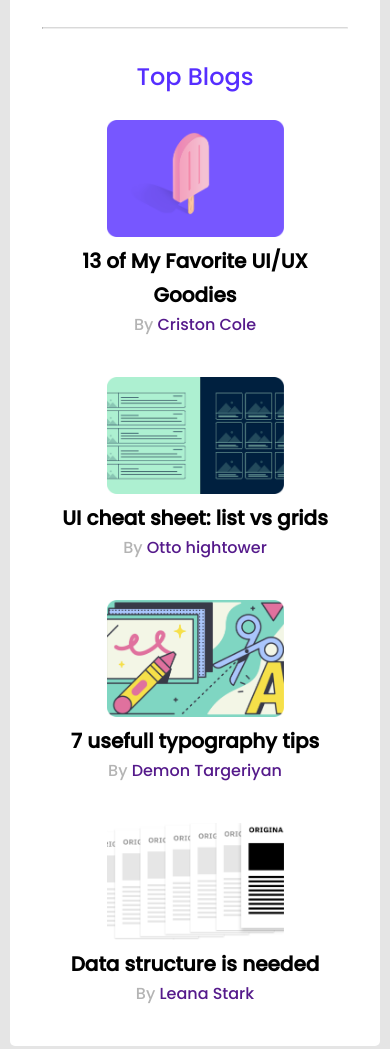
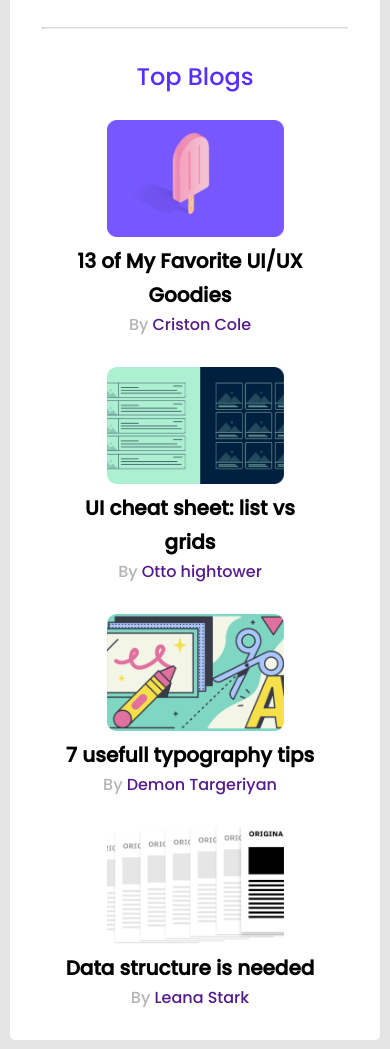
Before and after one commit to tonoy7/leader-board, a plain HTML site: page index.html in a window 390 px wide. Shown: the part 794-1843 px from the top of the page. Drawn offline with Linux system fonts and the light colour scheme.

Commit message:
blog margin added

```diff
--- a/style.css
+++ b/style.css
@@ -61,6 +61,7 @@ hr {
 .blog {
   display: flex;
   flex-direction: row;
+  margin-bottom: 30px;
 }
 .blog img {
   height: 117px;
@@ -162,7 +163,7 @@ a {
 
   .blog-info {
     text-align: center;
-    padding: 0px 0px 40px 0px;
+    /* padding: 0px 0px 40px 0px; */
   }
 }
 @media only screen and (min-width: 768px) and (max-width: 1023px) {
```
